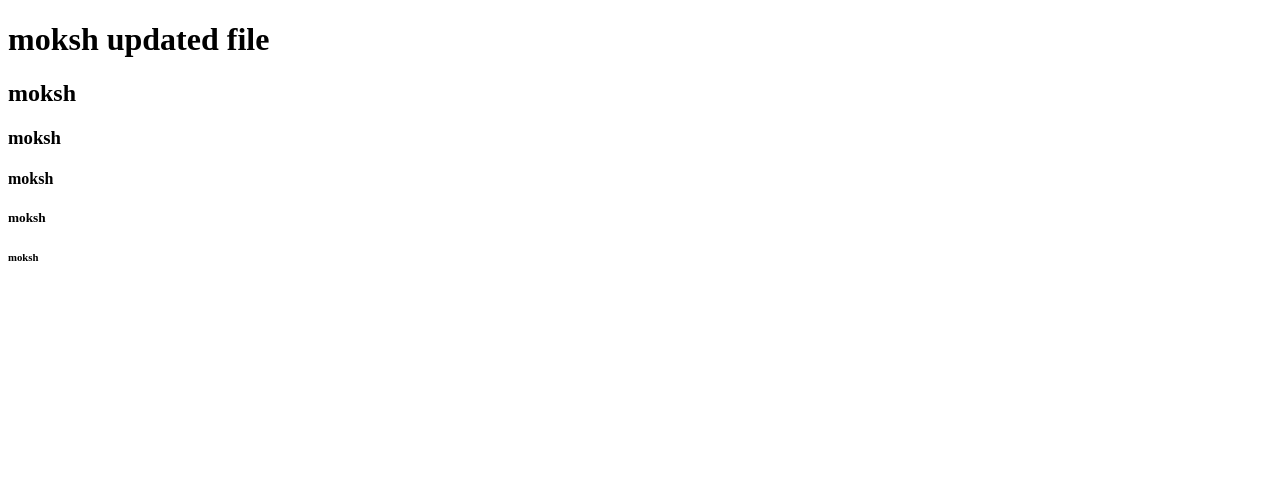
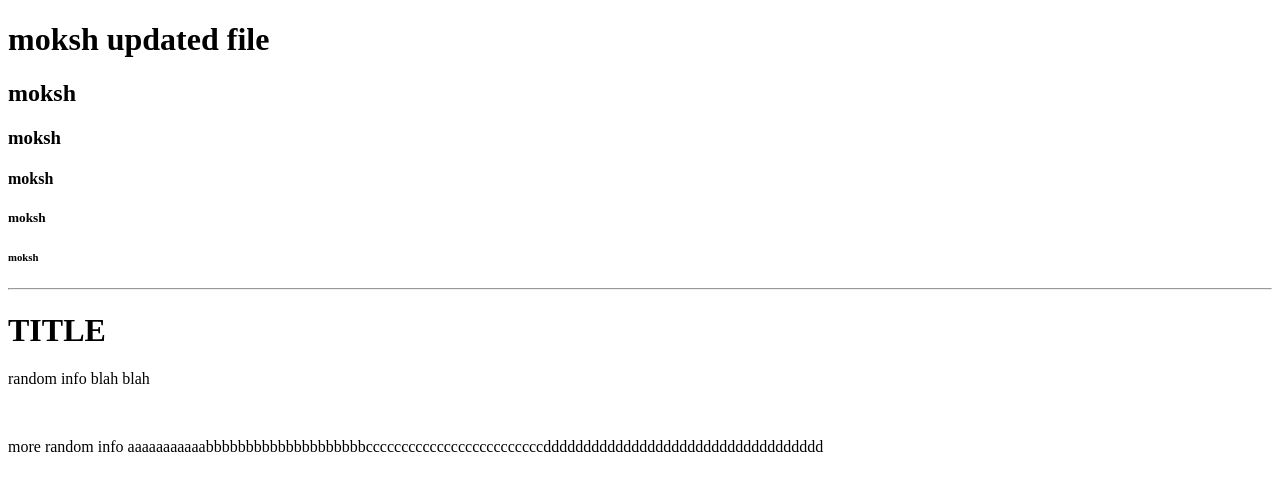
Before and after one commit to moksh713/learning_html, a plain HTML site: page index.html in a window 1280 px wide. Drawn offline with Linux system fonts and the light colour scheme.

Commit message:
Update index.html

```diff
--- a/index.html
+++ b/index.html
@@ -16,5 +16,10 @@
         <h4>moksh</h4>
         <h5>moksh</h5>
         <h6>moksh</h6>
+        <hr>
+        <h1>TITLE </h1>
+        <p> random info blah blah</p>
+        <br>
+        <p>more random info aaaaaaaaaaabbbbbbbbbbbbbbbbbbbbcccccccccccccccccccccccccddddddddddddddddddddddddddddddddddd</p>
     </body>
 </html>
```
